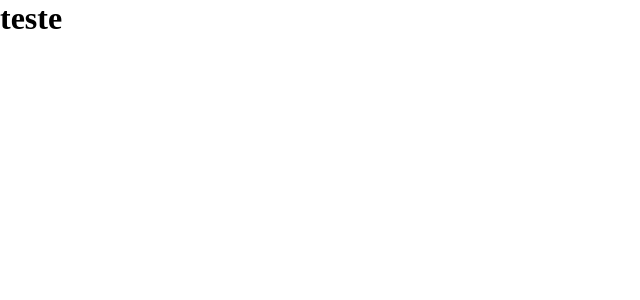
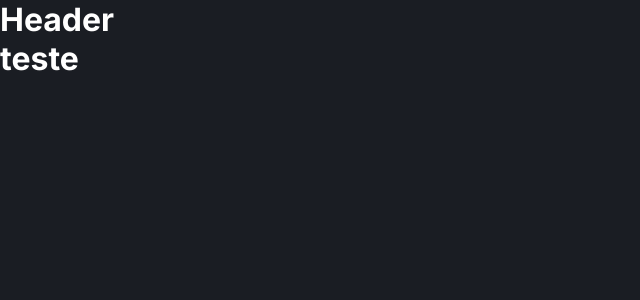
Before and after one commit to nullCommit/DeepBlog, a Next.js app: page / in a window 1280 px wide. Shown: the top 300 px of the page, without its empty margins (0-640 px from the left). Built offline with nearby package versions, Linux system fonts and the light colour scheme.

Commit message:
Define estilos globais

```diff
--- a/src/components/Header/header.module.scss
+++ b/src/components/Header/header.module.scss
@@ -1 +1,2 @@
-// TODO
+.container {
+}
--- a/src/components/Header/index.tsx
+++ b/src/components/Header/index.tsx
@@ -1,3 +1,9 @@
+import styles from './header.module.scss';
+
 export default function Header() {
-  // TODO
+  return (
+    <header className={styles.container}>
+      <h1>Header</h1>
+    </header>
+  );
 }
--- a/src/pages/_app.tsx
+++ b/src/pages/_app.tsx
@@ -1,8 +1,14 @@
 import { AppProps } from 'next/app';
+import Header from '../components/Header';
 import '../styles/globals.scss';
 
 function MyApp({ Component, pageProps }: AppProps): JSX.Element {
-  return <Component {...pageProps} />;
+  return (
+    <>
+      <Header />
+      <Component {...pageProps} />
+    </>
+  );
 }
 
 export default MyApp;
--- a/src/pages/index.tsx
+++ b/src/pages/index.tsx
@@ -1,4 +1,5 @@
 import { GetStaticProps } from 'next';
+import Head from 'next/head';
 
 import { getPrismicClient } from '../services/prismic';
 
@@ -26,9 +27,15 @@ interface HomeProps {
 
 export default function Home() {
   return (
-    <div>
-      <h1>teste</h1>
-    </div>
+    <>
+      <Head>
+        <title>Home | Space Traveling</title>
+      </Head>
+
+      <div>
+        <h1>teste</h1>
+      </div>
+    </>
   );
 }
 
--- a/src/styles/globals.scss
+++ b/src/styles/globals.scss
@@ -4,4 +4,52 @@
   padding: 0;
 }
 
-// TODO
+:root {
+  --white: #ffffff;
+
+  --gray-100: #f8f8f8;
+  --gray-200: #d7d7d7;
+  --gray-300: #bbbbbb;
+  --gray-700: #323238;
+  --gray-800: #29292e;
+  --gray-850: #1a1d23;
+  --gray-900: #121214;
+
+  --cyan-500: #61dafb;
+  --yellow-500: #eba417;
+  --pink-500: #ff57b2;
+}
+
+@media (max-width: 1080px) {
+  html {
+    font-size: 93.75%; // 15px
+  }
+}
+
+@media (max-width: 720px) {
+  html {
+    font-size: 87.5%; // 14px
+  }
+}
+
+body {
+  background-color: var(--gray-850);
+  color: var(--white);
+}
+
+body,
+textarea,
+input,
+select,
+button {
+  font: 400 1rem 'Inter', sans-serif;
+}
+
+button {
+  cursor: pointer;
+}
+
+a {
+  color: inherit;
+  text-decoration: none;
+}
```
